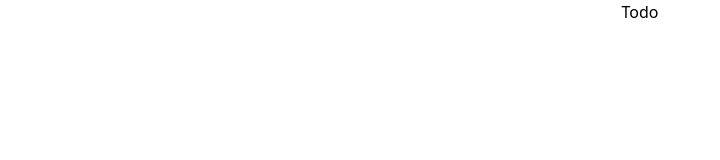
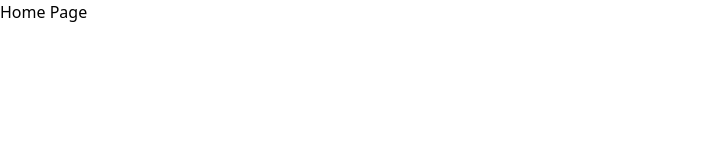
Before and after one commit to danxguerrero/plant-shop, a React (Vite) app: page / in a window 1280 px wide. Shown: the top 160 px of the page, without its empty margins (0-720 px from the left). Built offline with nearby package versions, Linux system fonts and the light colour scheme; a web font is replaced by a local one.

Commit message:
Install and configure react router with '/' and '/sign-up' routes

```diff
--- a/package.json
+++ b/package.json
@@ -11,7 +11,8 @@
   },
   "dependencies": {
     "react": "^19.2.0",
-    "react-dom": "^19.2.0"
+    "react-dom": "^19.2.0",
+    "react-router-dom": "^7.13.0"
   },
   "devDependencies": {
     "@eslint/js": "^9.39.1",
--- a/src/App.tsx
+++ b/src/App.tsx
@@ -1,8 +1,15 @@
+import {BrowserRouter, Routes, Route} from 'react-router-dom';
+
 function App() {
 
 
   return (
-    <div className="flex justify-center items-center">Todo</div>
+    <BrowserRouter>
+      <Routes>
+        <Route path='/' element={<div>Home Page</div>}/>
+        <Route path='/sign-up' element={<div>Sign Up</div>} />
+      </Routes>
+    </BrowserRouter>
   )
 }
 
```
Also changed, not shown: 1 other file (tests, documents, lock files or other folders).
